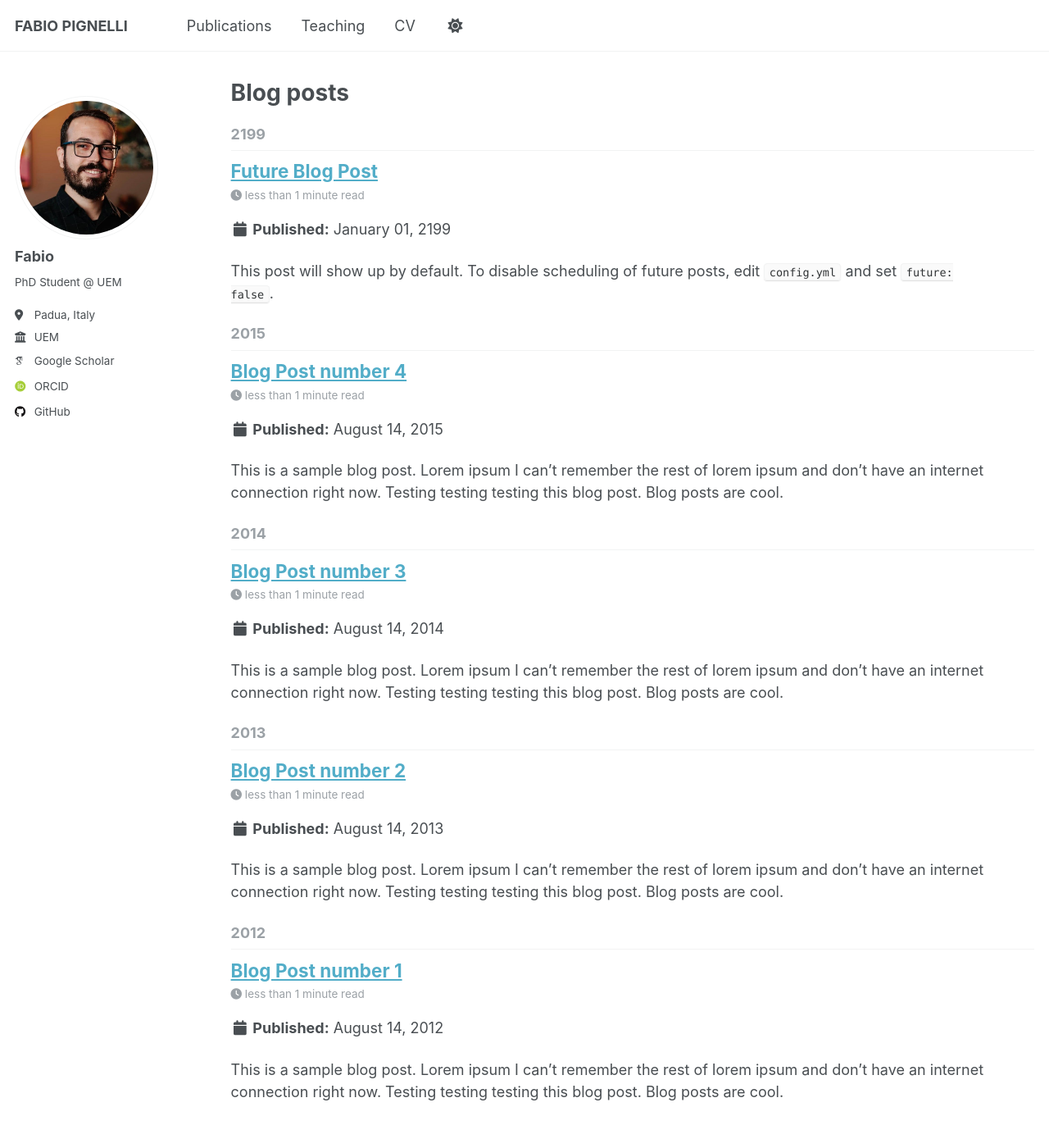
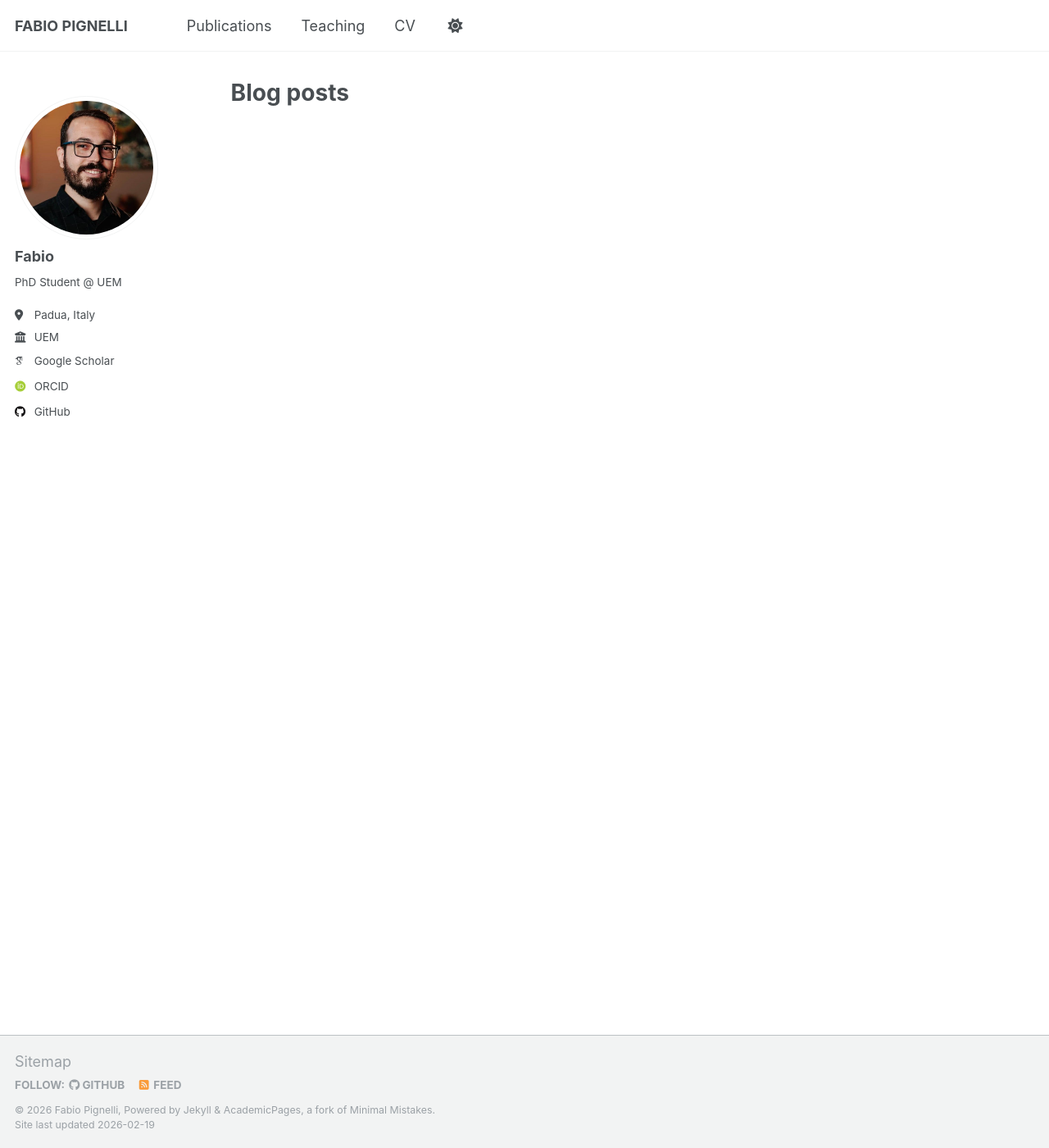
Before and after one commit to fpignelli/fpignelli.github.io, a Jekyll site: the page built from _pages/year-archive.html, in a window 1280 px wide and 1400 px high. Shown: the whole window at 82% size. Built offline with Jekyll 4.4.1, drawn with Linux system fonts in a browser that asks for light colours; some web fonts are replaced.

```diff
--- a/_posts/2012-08-14-blog-post-1.md
+++ /dev/null
@@ -1,20 +0,0 @@
----
-title: 'Blog Post number 1'
-date: 2012-08-14
-permalink: /posts/2012/08/blog-post-1/
-tags:
-  - cool posts
-  - category1
-  - category2
----
-
-This is a sample blog post. Lorem ipsum I can't remember the rest of lorem ipsum and don't have an internet connection right now. Testing testing testing this blog post. Blog posts are cool.
-
-Headings are cool
-======
-
-You can have many headings
-======
-
-Aren't headings cool?
-------
--- a/_posts/2013-08-14-blog-post-2.md
+++ /dev/null
@@ -1,20 +0,0 @@
----
-title: 'Blog Post number 2'
-date: 2013-08-14
-permalink: /posts/2013/08/blog-post-2/
-tags:
-  - cool posts
-  - category1
-  - category2
----
-
-This is a sample blog post. Lorem ipsum I can't remember the rest of lorem ipsum and don't have an internet connection right now. Testing testing testing this blog post. Blog posts are cool.
-
-Headings are cool
-======
-
-You can have many headings
-======
-
-Aren't headings cool?
-------
--- a/_posts/2014-08-14-blog-post-3.md
+++ /dev/null
@@ -1,20 +0,0 @@
----
-title: 'Blog Post number 3'
-date: 2014-08-14
-permalink: /posts/2014/08/blog-post-3/
-tags:
-  - cool posts
-  - category1
-  - category2
----
-
-This is a sample blog post. Lorem ipsum I can't remember the rest of lorem ipsum and don't have an internet connection right now. Testing testing testing this blog post. Blog posts are cool.
-
-Headings are cool
-======
-
-You can have many headings
-======
-
-Aren't headings cool?
-------
--- a/_posts/2199-01-01-future-post.md
+++ /dev/null
@@ -1,11 +0,0 @@
----
-title: 'Future Blog Post'
-date: 2199-01-01
-permalink: /posts/2012/08/blog-post-4/
-tags:
-  - cool posts
-  - category1
-  - category2
----
-
-This post will show up by default. To disable scheduling of future posts, edit `config.yml` and set `future: false`.
```
Also changed, not shown: _pages/teaching.md (+2 -1 lines), _posts/2015-08-14-blog-post-4.md (deleted, +0 -20 lines), _talks/2012-03-01-talk-1.md (deleted, +0 -11 lines), _talks/2013-03-01-tutorial-1.md (deleted, +0 -13 lines), _talks/2014-02-01-talk-2.md (deleted, +0 -13 lines), _talks/2014-03-01-talk-3.md (deleted, +0 -11 lines), _teaching/2024-teaching-1 -graph.md (deleted, +0 -9 lines), _teaching/2024-teaching-2 -arch.md (deleted, +0 -9 lines), _teaching/2024-teaching-2 -computation.md (deleted, +0 -9 lines), _teaching/2024-teaching-2 -fundamentals.md (deleted, +0 -9 lines), _teaching/2025-teaching-1 -fundamentals.md (deleted, +0 -9 lines), _teaching/2025-teaching-1 -graph.md (deleted, +0 -9 lines), 1 other file.
